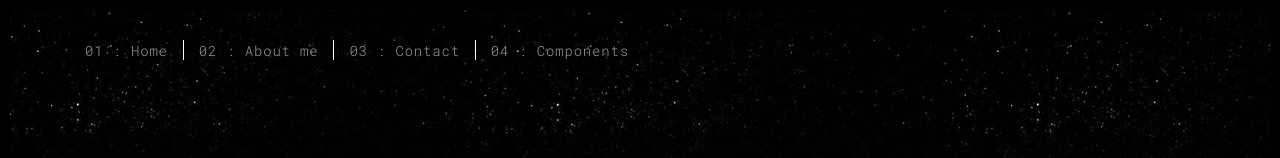
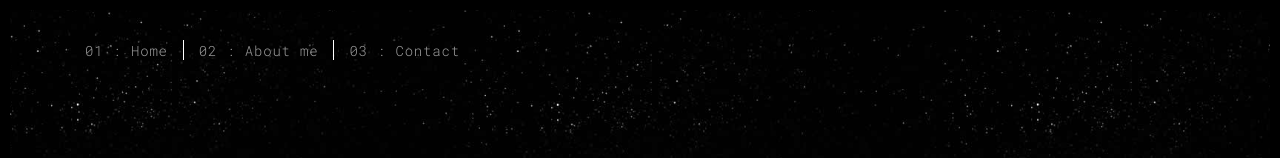
Before and after one commit to RelivoF/relivof.github.io, a plain HTML site: page index.html in a window 1280 px wide. Shown: the top 158 px of the page. Drawn offline with Linux system fonts and the light colour scheme.

Commit message:
Update index.html

```diff
--- a/index.html
+++ b/index.html
@@ -40,7 +40,6 @@
           <li><a href="./index.html" title="">01 : Home</a></li>
           <li><a href="./about.html" title="">02 : About me</a></li>
           <li><a href="./contact.html" title="">03 : Contact</a></li>
-          <li><a href="./components.html" title="">04 : Components</a></li>
         </ul>
 
 
```
